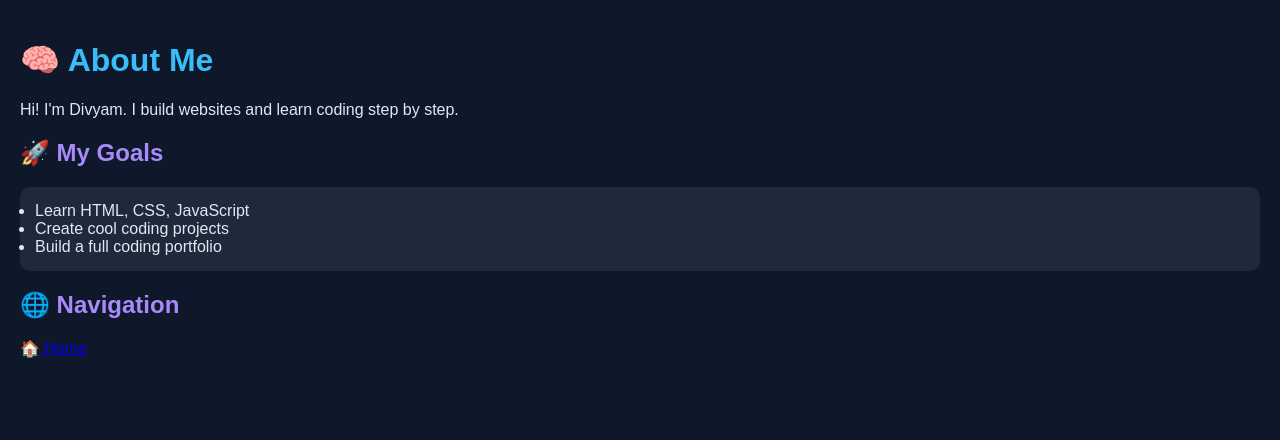
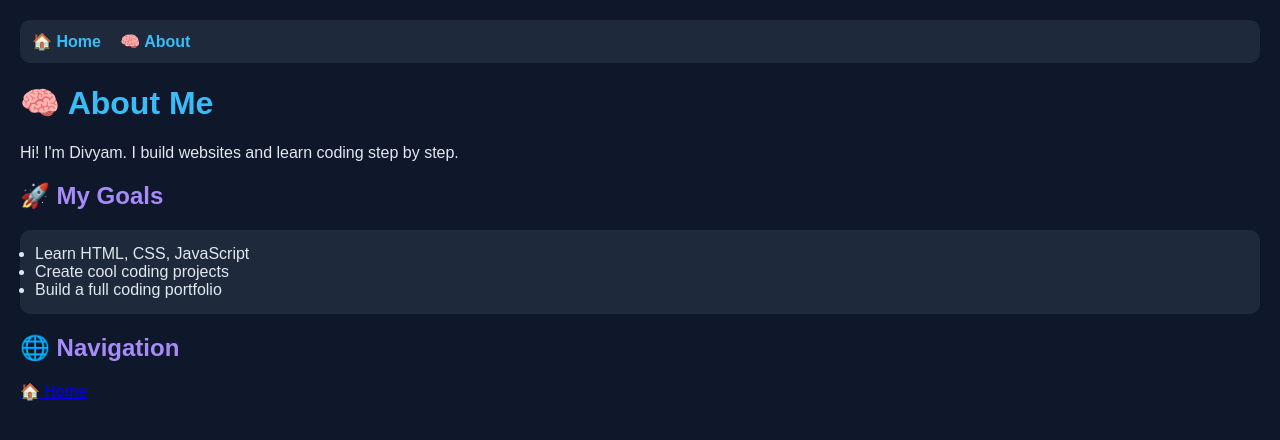
Before and after one commit to Coder-Divyam/Coder-Divyam.github.io, a plain HTML site: page about.html in a window 1280 px wide. Drawn offline with Linux system fonts and the light colour scheme.

Commit message:
Update about.html

```diff
--- a/about.html
+++ b/about.html
@@ -5,6 +5,10 @@
     <link rel="stylesheet" href="style.css">
 </head>
 <body>
+    <nav>
+    <a href="index.html">🏠 Home</a>
+    <a href="about.html">🧠 About</a>
+</nav>
 
     <h1>🧠 About Me</h1>
 
```
